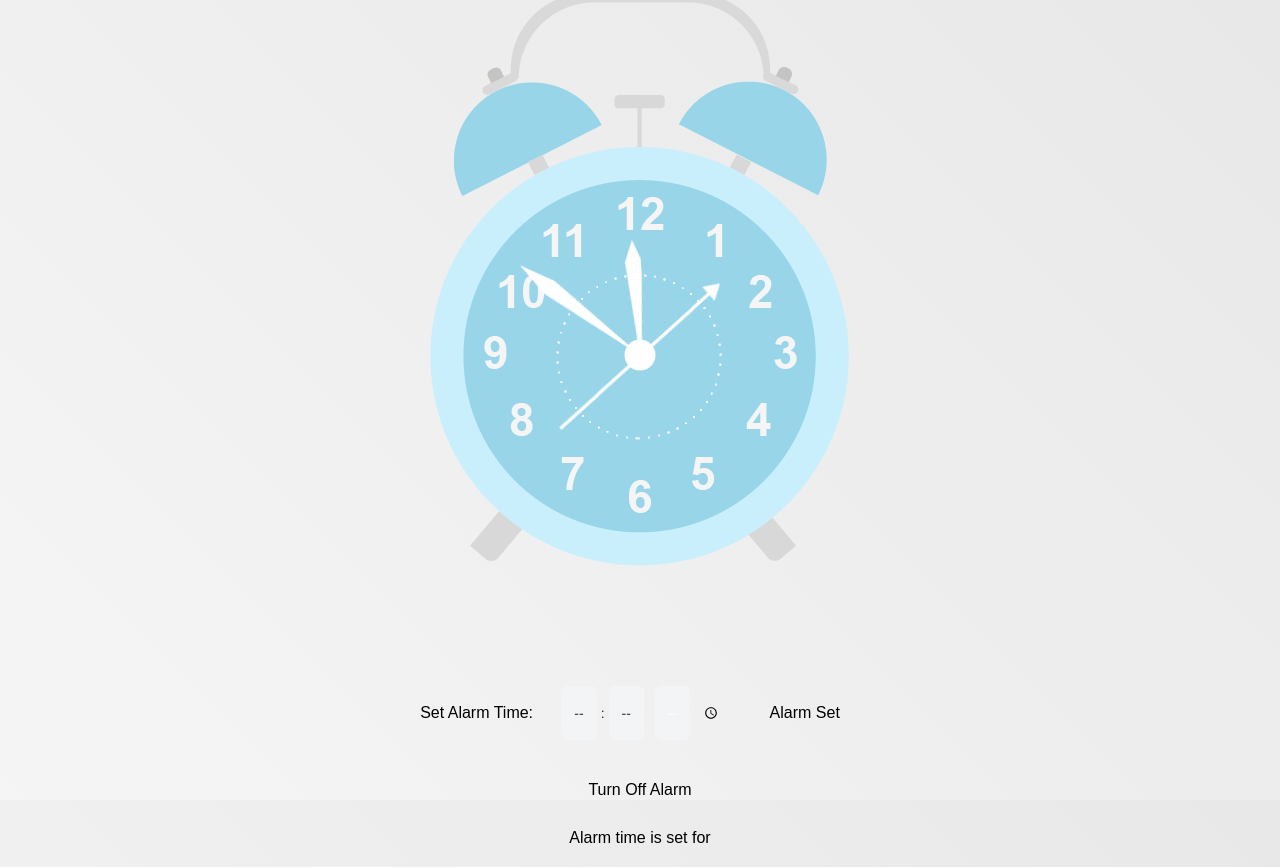
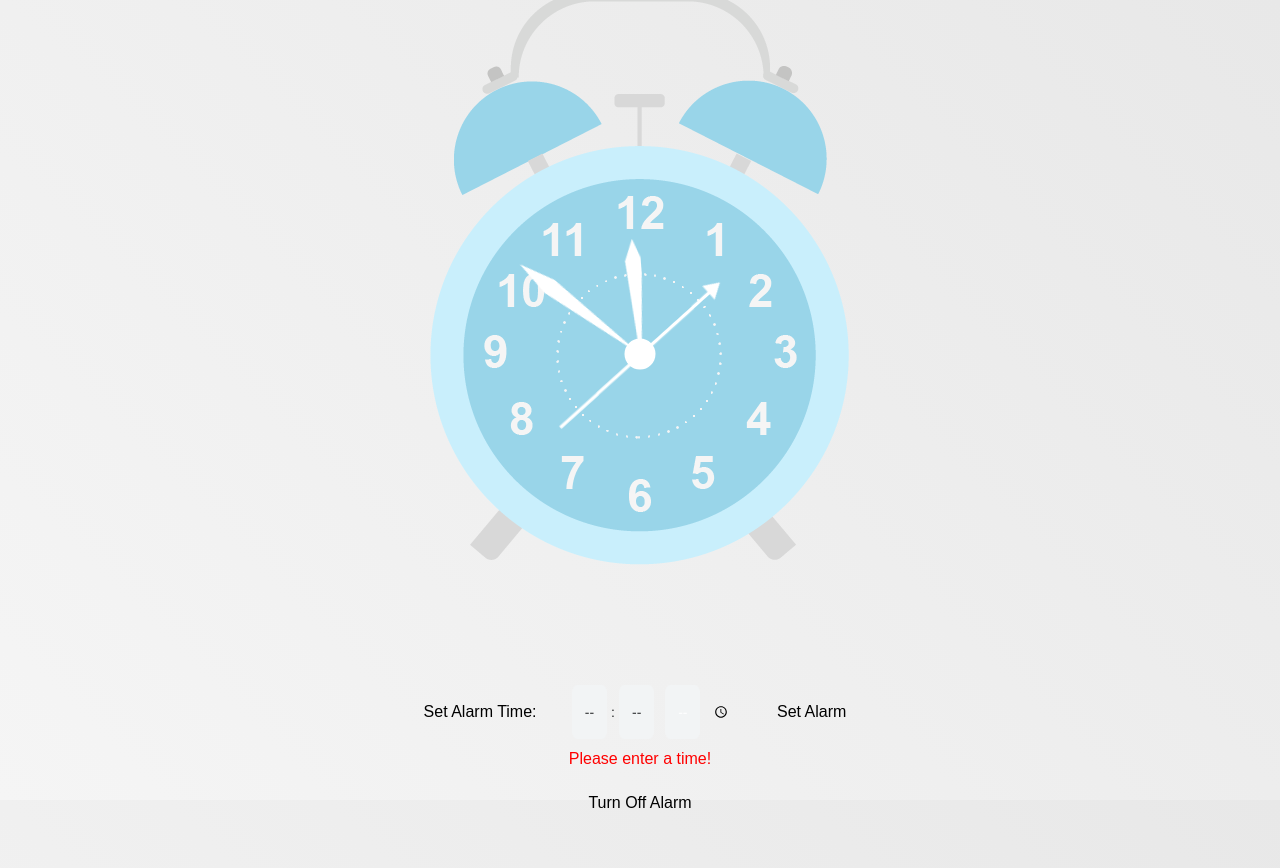
Before and after one commit to theTiv/alarm-clock, a website built with webpack: page src/index.html in a window 1280 px wide. Both pictures are taken after a click on the input "Set Alarm". Built offline with nearby package versions, Linux system fonts and the light colour scheme.

Commit message:
Added styling to Alarm Ringing text so that it is now red and flashes.

```diff
--- a/src/index.js
+++ b/src/index.js
@@ -66,7 +66,18 @@ class AlarmClock {
   }
 
   setAlarmTime() {
+    const alarmWarningSelector = "alarm-control__message-warning";
     const alarmTime = document.querySelector(".alarm-control__input").value;
+    const alarmMessage = document.querySelector(`.${alarmWarningSelector}`);
+
+    if (!alarmTime) {
+      alarmMessage.classList.add(`${alarmWarningSelector}--visible`);
+      return;
+    } else if (
+      alarmMessage.classList.contains(`${alarmWarningSelector}--visible`)
+    ) {
+      alarmMessage.classList.remove(`${alarmWarningSelector}--visible`);
+    }
 
     this.alarmTime = alarmTime;
     this.alarmSet.value = `Alarm Set`;
@@ -80,7 +91,8 @@ class AlarmClock {
     this.audio.play();
 
     // Update UI
-    this.alarmStatus.innerText = `Alarm is ringing`;
+    this.alarmStatus.classList.add("alarm-control__alarm-status--ringing");
+    this.alarmStatus.innerText = `Alarm is ringing!`;
     this.leftBell.classList.add("bell-ringing");
     this.rightBell.classList.add("bell-ringing");
   }
@@ -91,6 +103,7 @@ class AlarmClock {
 
     // Update UI
     this.alarmSet.value = "Set Alarm";
+    this.alarmStatus.classList.remove("alarm-control__alarm-status--ringing");
     this.alarmStatus.innerText = `The Alarm is now off`;
     this.leftBell.classList.remove("bell-ringing");
     this.rightBell.classList.remove("bell-ringing");
--- a/src/styles/alarm-bells.scss
+++ b/src/styles/alarm-bells.scss
@@ -30,7 +30,6 @@
 }
 
 .bell-ringing {
-//   animation: ring 1s infinite;
   animation: ring 4s .7s ease-in-out infinite;
   transform-origin: 50% 4px;
 }
--- a/src/styles/alarm-control.scss
+++ b/src/styles/alarm-control.scss
@@ -15,7 +15,25 @@ $background_color: #f2f4f5;
         display: flex;
         justify-content: space-around;
         width: 100%;
+        margin-bottom: 0;
+
+        &:last-child {
+            margin-bottom: 20px;
+        }
+    }
+
+    &__alarm-status {
+        display: flex;
+        justify-content: center;
+        align-items: center;
+        width: 100%;
+        height: 30px;
         margin-bottom: 20px;
+
+        &--ringing {
+            color: #f00;
+            animation: flashingText 1s linear infinite;
+        }
     }
 
     &__label {
@@ -49,11 +67,25 @@ $background_color: #f2f4f5;
         font-family: 'Poppins', sans-serif;
         font-size: 1rem;
         font-weight: 400;
-        padding: 10px 20px;
+        padding: 6px 10px;
         transition: all .2s ease-in-out;
 
         &:hover {
             background: rgba(0, 0, 0, .1);
+            border-radius: 12px;
+        }
+    }
+
+    &__message-warning {
+        color: #f00;
+        font-family: 'Poppins', sans-serif;
+        font-size: 1rem;
+        font-weight: 400;
+        margin-bottom: 20px;
+        visibility: hidden;
+
+        &--visible {
+            visibility: visible;
         }
     }
 }
@@ -104,3 +136,9 @@ input[type=time] {
 		display: none;
 	}
 }
+
+@keyframes flashingText {
+  50% {
+    opacity: 0;
+  }
+}
--- a/src/ui/alarm-control.html
+++ b/src/ui/alarm-control.html
@@ -15,6 +15,9 @@
     />
   </section>
   <section class="alarm-control__row">
+    <div class="alarm-control__message-warning">Please enter a time!</div>
+  </section>
+  <section class="alarm-control__row">
     <button class="alarm-control__button" type="button" id="alarm_off">
       Turn Off Alarm
     </button>
```
